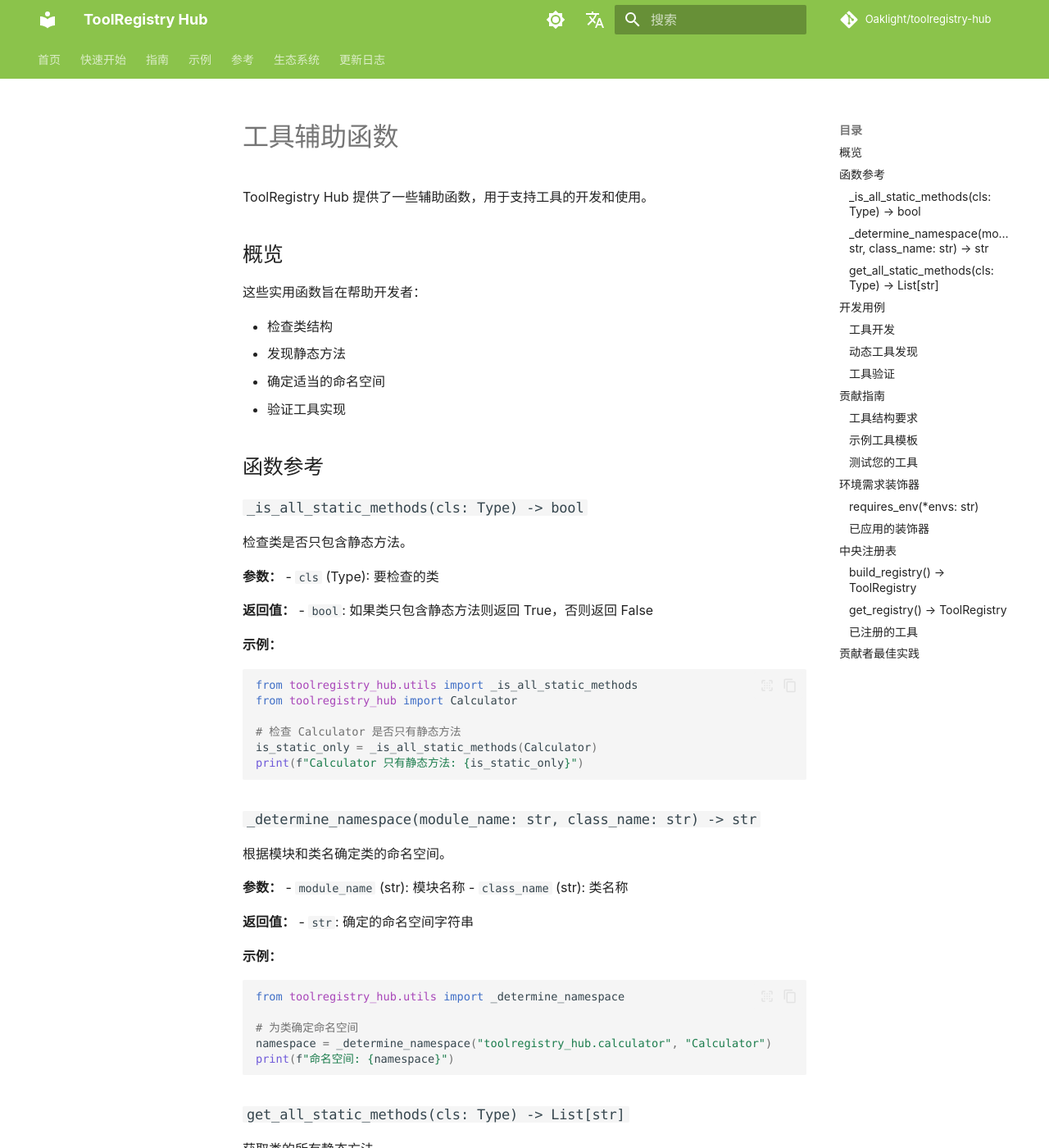
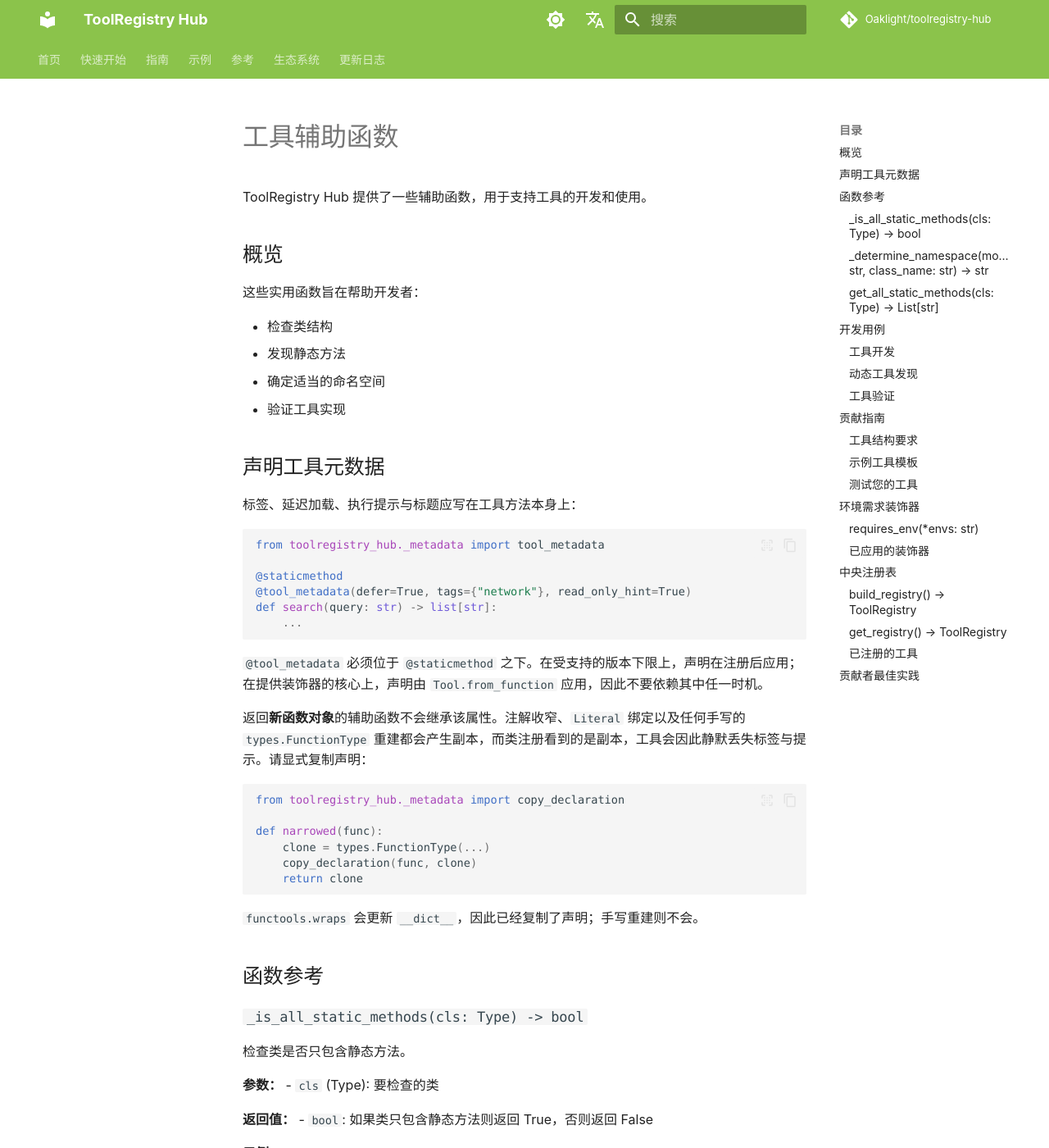
Before and after one commit to Oaklight/toolregistry-hub, an MkDocs documentation site: the page built from docs/dev/helper_functions.md, in a window 1280 px wide and 1400 px high. Shown: the whole window at 82% size. Built offline with MkDocs 1.6.1 and Material for MkDocs 9.7.7, drawn with Linux system fonts in a browser that asks for light colours; some web fonts are replaced; comment, search, counter and statistics services are not loaded.

Commit message:
docs(dev): 说明重建工具函数时复制声明（#257）

````diff
--- a/docs/dev/helper_functions.md
+++ b/docs/dev/helper_functions.md
@@ -18,6 +18,34 @@ ToolRegistry Hub 提供了一些辅助函数，用于支持工具的开发和使
 - 发现静态方法
 - 确定适当的命名空间
 - 验证工具实现
+
+## 声明工具元数据
+
+标签、延迟加载、执行提示与标题应写在工具方法本身上：
+
+```python
+from toolregistry_hub._metadata import tool_metadata
+
+@staticmethod
+@tool_metadata(defer=True, tags={"network"}, read_only_hint=True)
+def search(query: str) -> list[str]:
+    ...
+```
+
+`@tool_metadata` 必须位于 `@staticmethod` 之下。在受支持的版本下限上，声明在注册后应用；在提供装饰器的核心上，声明由 `Tool.from_function` 应用，因此不要依赖其中任一时机。
+
+返回**新函数对象**的辅助函数不会继承该属性。注解收窄、`Literal` 绑定以及任何手写的 `types.FunctionType` 重建都会产生副本，而类注册看到的是副本，工具会因此静默丢失标签与提示。请显式复制声明：
+
+```python
+from toolregistry_hub._metadata import copy_declaration
+
+def narrowed(func):
+    clone = types.FunctionType(...)
+    copy_declaration(func, clone)
+    return clone
+```
+
+`functools.wraps` 会更新 `__dict__`，因此已经复制了声明；手写重建则不会。
 
 ## 函数参考
 
````
